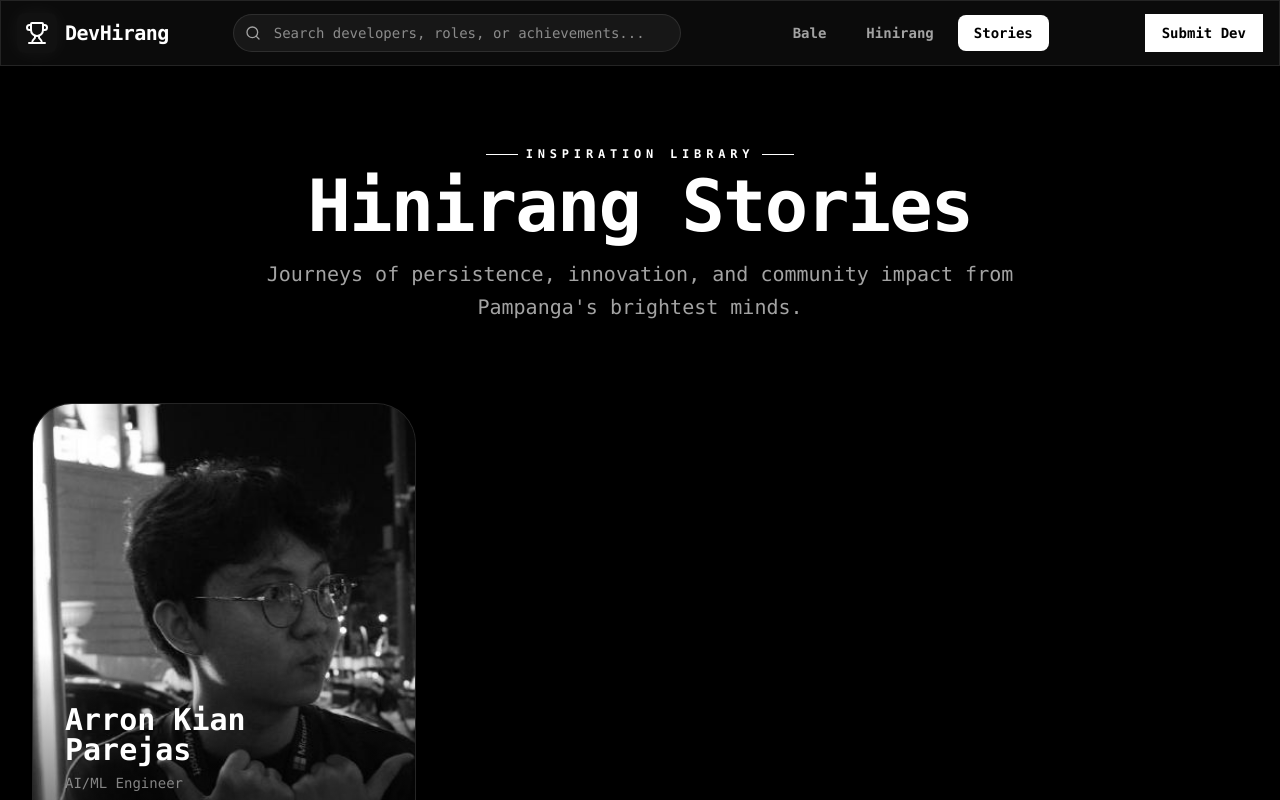
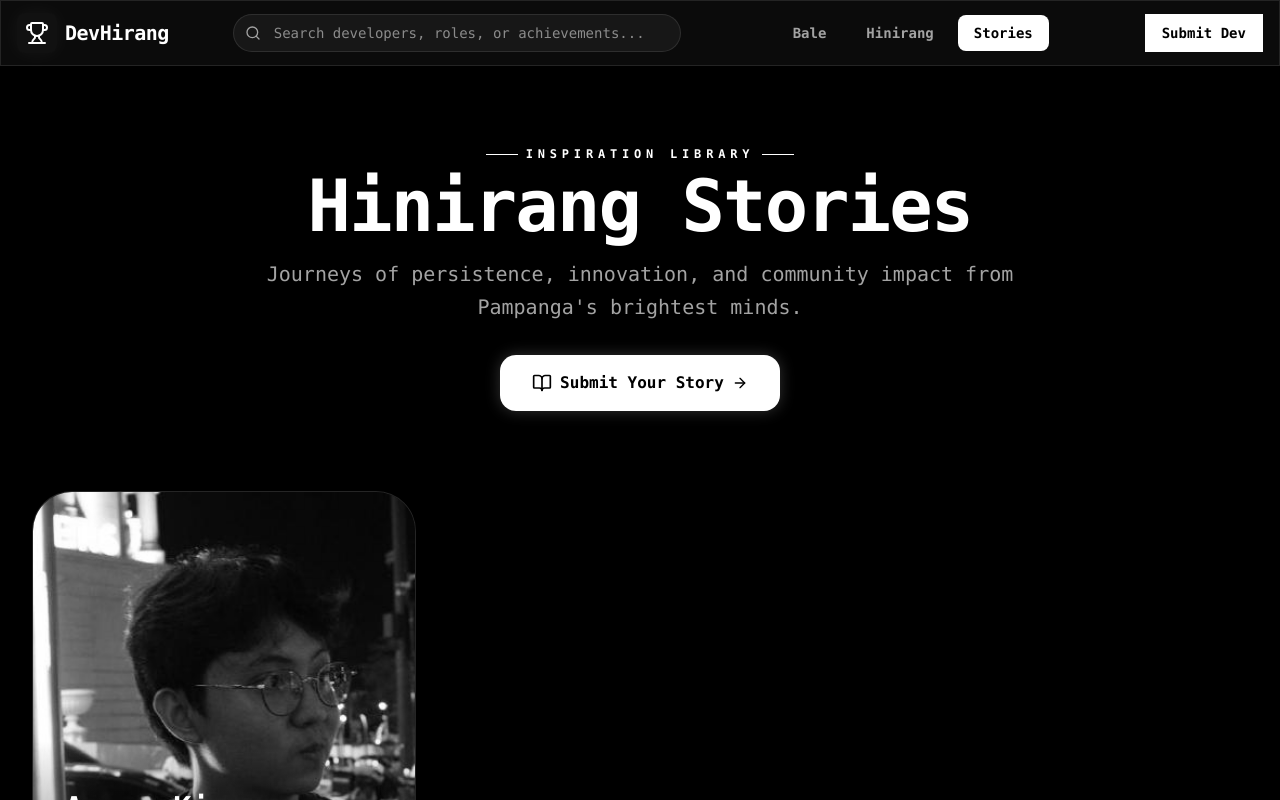
Before and after one commit to darknecrocities/DevHirang, a React (Vite) app: page / in a window 1280 px wide. Both pictures are taken after a click on the button "Stories". Shown: the top 800 px of the page. Built offline with nearby package versions, Linux system fonts and the light colour scheme.

Commit message:
feat: fixing profile modal

```diff
--- a/src/components/home/Stories.jsx
+++ b/src/components/home/Stories.jsx
@@ -203,6 +203,24 @@ const Stories = ({ developers }) => {
                 >
                     Journeys of persistence, innovation, and community impact from Pampanga's brightest minds.
                 </motion.p>
+
+                <motion.div
+                    initial={{ opacity: 0, y: 20 }}
+                    animate={{ opacity: 1, y: 0 }}
+                    transition={{ delay: 0.3 }}
+                    className="pt-4"
+                >
+                    <a
+                        href="https://forms.gle/v938hmFvbB9aV2Fy6"
+                        target="_blank"
+                        rel="noopener noreferrer"
+                        className="inline-flex items-center gap-2 px-8 py-4 bg-secondary text-background hover:bg-white rounded-2xl font-bold transition-all glow-secondary group"
+                    >
+                        <BookOpen className="w-5 h-5 group-hover:scale-110 transition-transform" />
+                        Submit Your Story
+                        <ArrowRight className="w-4 h-4 group-hover:translate-x-1 transition-transform" />
+                    </a>
+                </motion.div>
             </div>
 
             <div className="grid grid-cols-1 md:grid-cols-2 lg:grid-cols-3 gap-8 pt-8 px-4">
```
